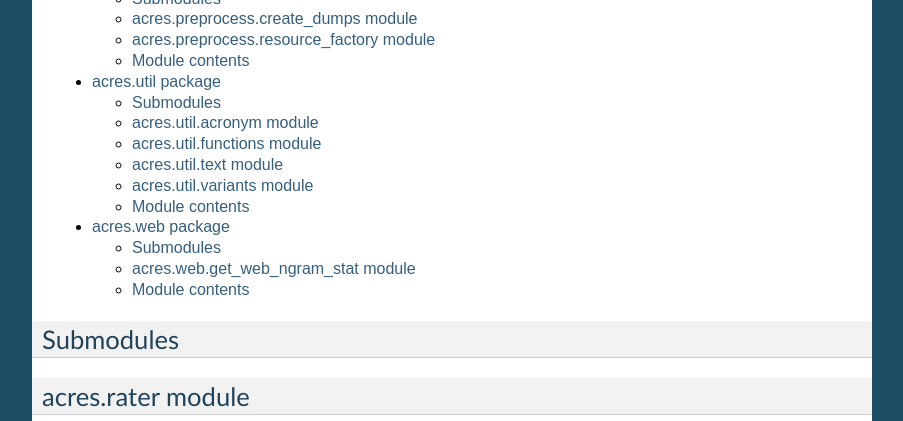
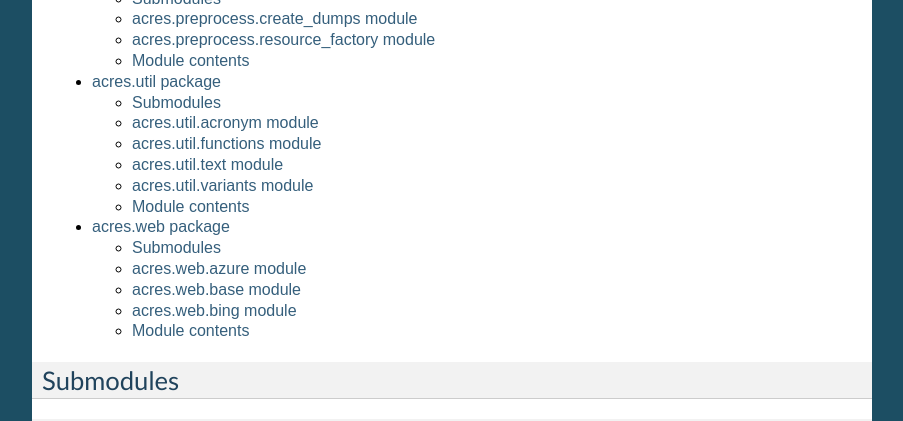
Before and after one commit to bst-mug/acres, a Sphinx documentation site: the page built from docs/acres.rst, in a window 1280 px wide and 900 px high, scrolled down 514 px, cut to the strip 0-421 px from the top of the window. Shown: the whole strip, without its empty margins (198-1101 px from the left). Built offline with Sphinx 7.4.7, drawn with Linux system fonts in a browser that asks for light colours.

Commit message:
Update docs

```diff
--- a/docs/acres.web.rst
+++ b/docs/acres.web.rst
@@ -4,10 +4,26 @@
 Submodules
 ----------
 
-acres.web.get\_web\_ngram\_stat module
---------------------------------------
+acres.web.azure module
+----------------------
 
-.. automodule:: acres.web.get_web_ngram_stat
+.. automodule:: acres.web.azure
+    :members:
+    :undoc-members:
+    :show-inheritance:
+
+acres.web.base module
+---------------------
+
+.. automodule:: acres.web.base
+    :members:
+    :undoc-members:
+    :show-inheritance:
+
+acres.web.bing module
+---------------------
+
+.. automodule:: acres.web.bing
     :members:
     :undoc-members:
     :show-inheritance:
```
